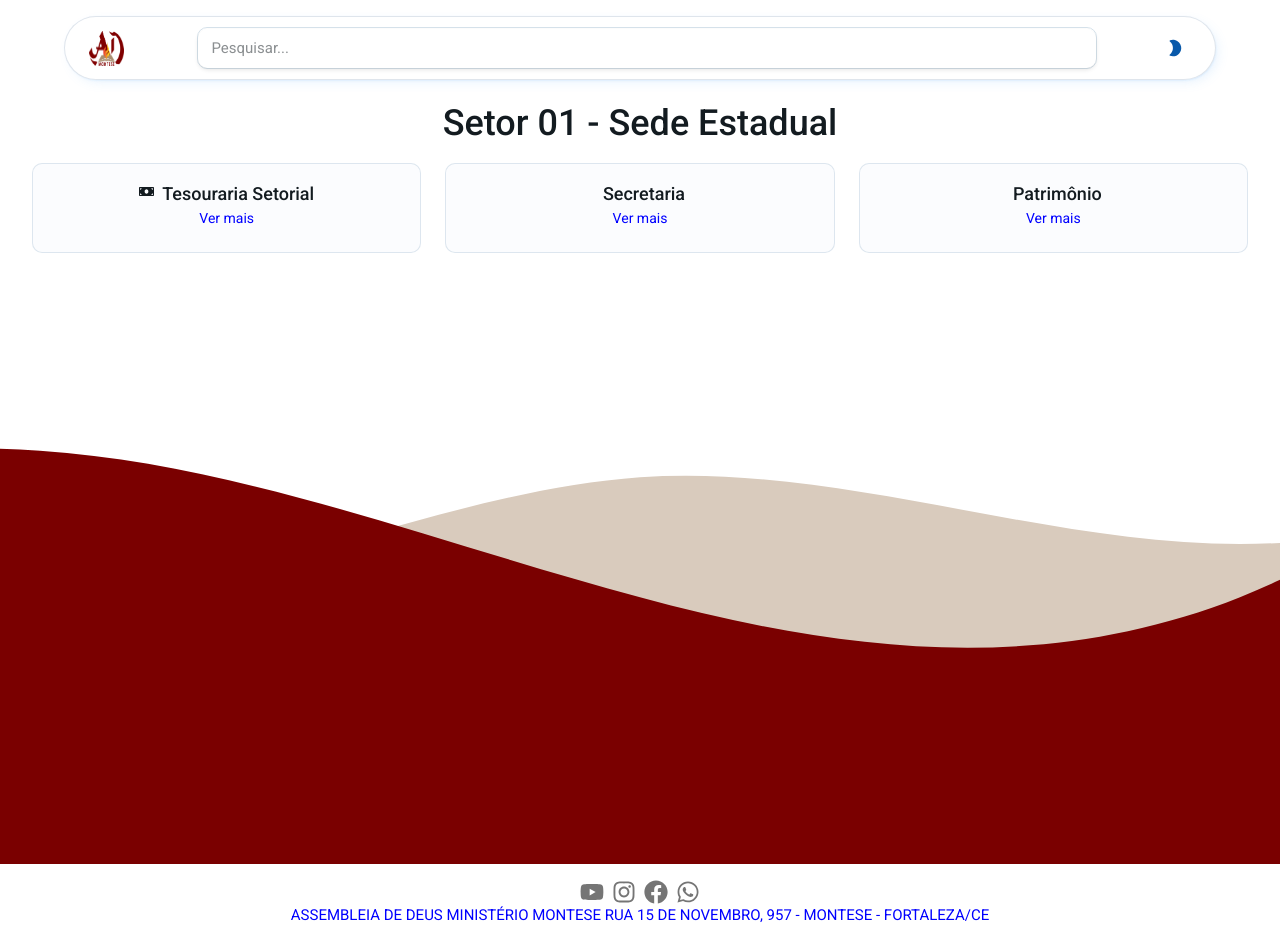
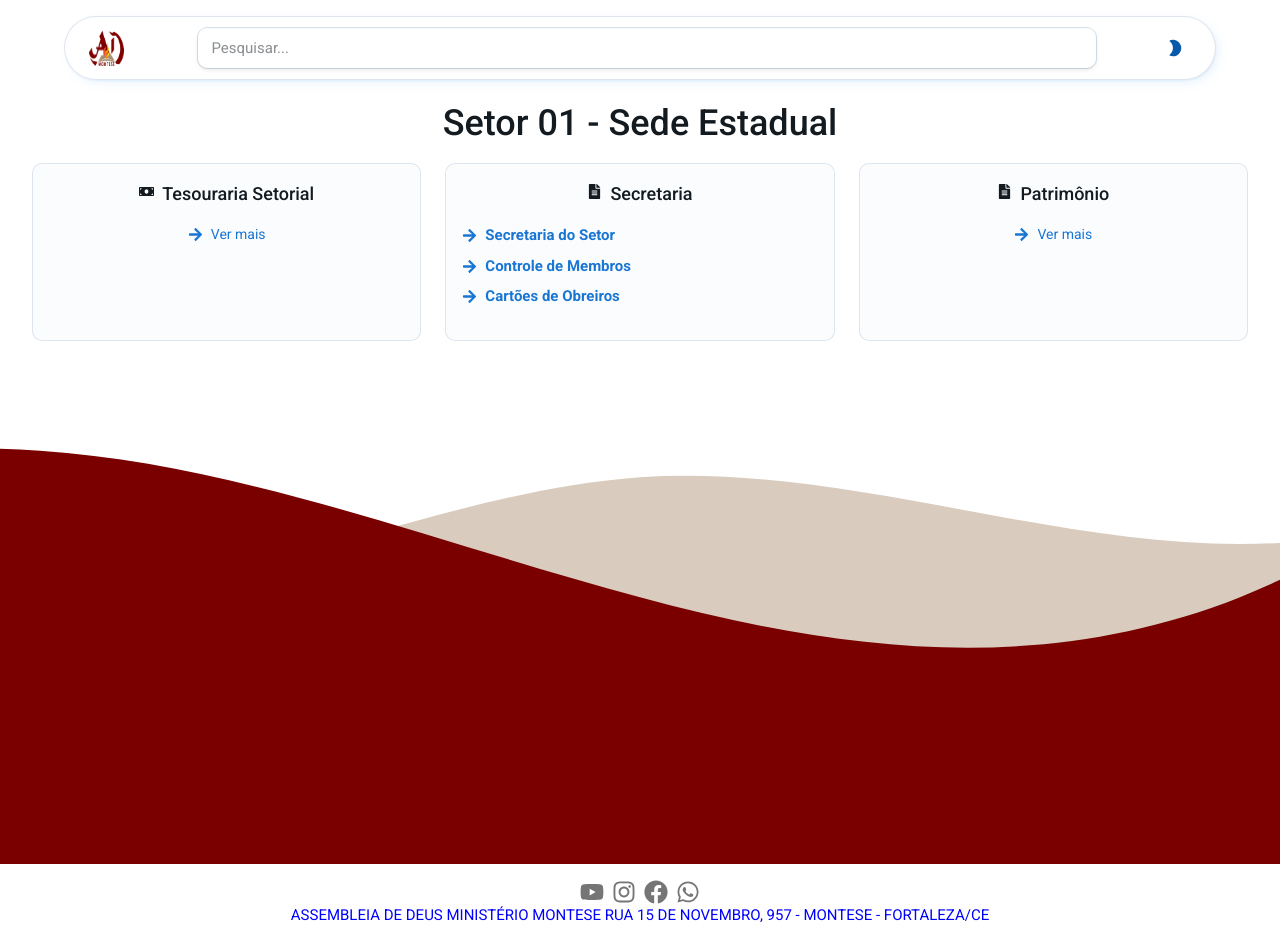
Before and after one commit to levibf/igreja-link, a React (Vite) app: page /setores/s01 in a window 1280 px wide. Built offline with nearby package versions, Linux system fonts and the light colour scheme.

Commit message:
correções nos links para aceitar mais de um

```diff
--- a/src/components/Regional/RegionalDetalhes.jsx
+++ b/src/components/Regional/RegionalDetalhes.jsx
@@ -55,7 +55,7 @@ const RegionalDetalhes = () => {
                                         {opcao.titulo}
                                     </Typography>
                                 </Box>
-                                <Link to={opcao.link} style={{ textDecoration: 'none', color: 'blue' }}>
+                                <Link to={opcao.link} style={{ textDecoration: 'none', color: 'blue' }} target="_blank">
                                     <Typography variant="body2">Ver mais</Typography>
                                 </Link>
                             </CardContent>
--- a/src/components/Setor/SetorDetalhes.jsx
+++ b/src/components/Setor/SetorDetalhes.jsx
@@ -7,7 +7,7 @@ import CardContent from '@mui/material/CardContent';
 import { Link } from 'react-router-dom';
 import setores from '../setores';
 import { Box } from '@mui/material';
-import { FaUserEdit, FaMoneyBill, FaFileAlt } from 'react-icons/fa';
+import { FaUserEdit, FaMoneyBill, FaFileAlt, FaArrowRight } from 'react-icons/fa';
 
 const getIconForOption = (titulo) => {
     switch (titulo) {
@@ -16,6 +16,10 @@ const getIconForOption = (titulo) => {
         case 'Controle de Membros':
             return <FaUserEdit />;
         case 'Relatório Patrimonial':
+            return <FaFileAlt />;
+        case 'Secretaria':
+            return <FaFileAlt />;
+        case 'Patrimônio':
             return <FaFileAlt />;
         default:
             return null;
@@ -35,7 +39,7 @@ const SetorDetalhes = () => {
             sx={{
                 textAlign: 'center',
                 padding: '2rem',
-                marginTop: '4rem'
+                marginTop: '4rem',
             }}
         >
             <Typography variant="h4" gutterBottom>
@@ -45,9 +49,9 @@ const SetorDetalhes = () => {
             <Grid container spacing={3}>
                 {setor.opcoes.map((opcao, index) => (
                     <Grid item xs={12} sm={6} md={4} key={index}>
-                        <Card>
+                        <Card sx={{ height: '100%' }}>
                             <CardContent>
-                                <Box sx={{ display: 'flex', alignItems: 'center', justifyContent: 'center' }}>
+                                <Box sx={{ display: 'flex', alignItems: 'center', justifyContent: 'center', marginBottom: 2 }}>
                                     <Box sx={{ marginRight: 1 }}>
                                         {getIconForOption(opcao.titulo)}
                                     </Box>
@@ -55,9 +59,46 @@ const SetorDetalhes = () => {
                                         {opcao.titulo}
                                     </Typography>
                                 </Box>
-                                <Link to={opcao.link} style={{ textDecoration: 'none', color: 'blue' }}>
-                                    <Typography variant="body2">Ver mais</Typography>
-                                </Link>
+
+                                {/* Verificar se o link é um array ou uma string */}
+                                {Array.isArray(opcao.link) ? (
+                                    <Box>
+                                        {opcao.link.map((subOpcao, subIndex) => (
+                                            <Box key={subIndex} sx={{ marginBottom: 1, textAlign: 'left' }}>
+                                                <Link
+                                                    to={subOpcao.link}
+                                                    style={{
+                                                        textDecoration: 'none',
+                                                        color: '#1976d2',
+                                                        fontWeight: 'bold',
+                                                        display: 'flex',
+                                                        alignItems: 'center',
+                                                    }}
+                                                    target="_blank"
+                                                >
+                                                    <FaArrowRight style={{ marginRight: 8 }} />
+                                                    {subOpcao.nome || subOpcao.link}
+                                                </Link>
+                                            </Box>
+                                        ))}
+                                    </Box>
+                                ) : (
+                                    <Link
+                                        to={opcao.link}
+                                        style={{
+                                            textDecoration: 'none',
+                                            color: '#1976d2',
+                                            fontWeight: 'bold',
+                                            display: 'flex',
+                                            alignItems: 'center',
+                                            justifyContent: 'center',
+                                        }}
+                                        target="_blank"
+                                    >
+                                        <FaArrowRight style={{ marginRight: 8 }} />
+                                        <Typography variant="body2">Ver mais</Typography>
+                                    </Link>
+                                )}
                             </CardContent>
                         </Card>
                     </Grid>
--- a/src/components/setores.jsx
+++ b/src/components/setores.jsx
@@ -11,7 +11,20 @@ const setores = [
       },
       {
         titulo: "Secretaria",
-        link: "https://docs.google.com/spreadsheets/d/18fKF88J2MZj3ZjO4L0n3txGWqqzqcNu1tXWGZgZXRuA"
+        link: [
+          {
+            nome: "Secretaria do Setor",
+            link: "https://docs.google.com/spreadsheets/d/18fKF88J2MZj3ZjO4L0n3txGWqqzqcNu1tXWGZgZXRuA"
+          },
+          {
+            nome: "Controle de Membros",
+            link: "https://docs.google.com/spreadsheets/d/1nsUFFKHhD15r4QRcu76vvetsd6HKYgmRhkHlFdAzYpE"
+          },
+          {
+            nome: "Cartões de Obreiros",
+            link: "https://docs.google.com/spreadsheets/d/1WOTqE2M3GqEpdmtHNA2sU4lt_G0MA_3QvPFFNgUIwOc"
+          }
+        ]
       },
       {
         titulo: "Patrimônio",
```
